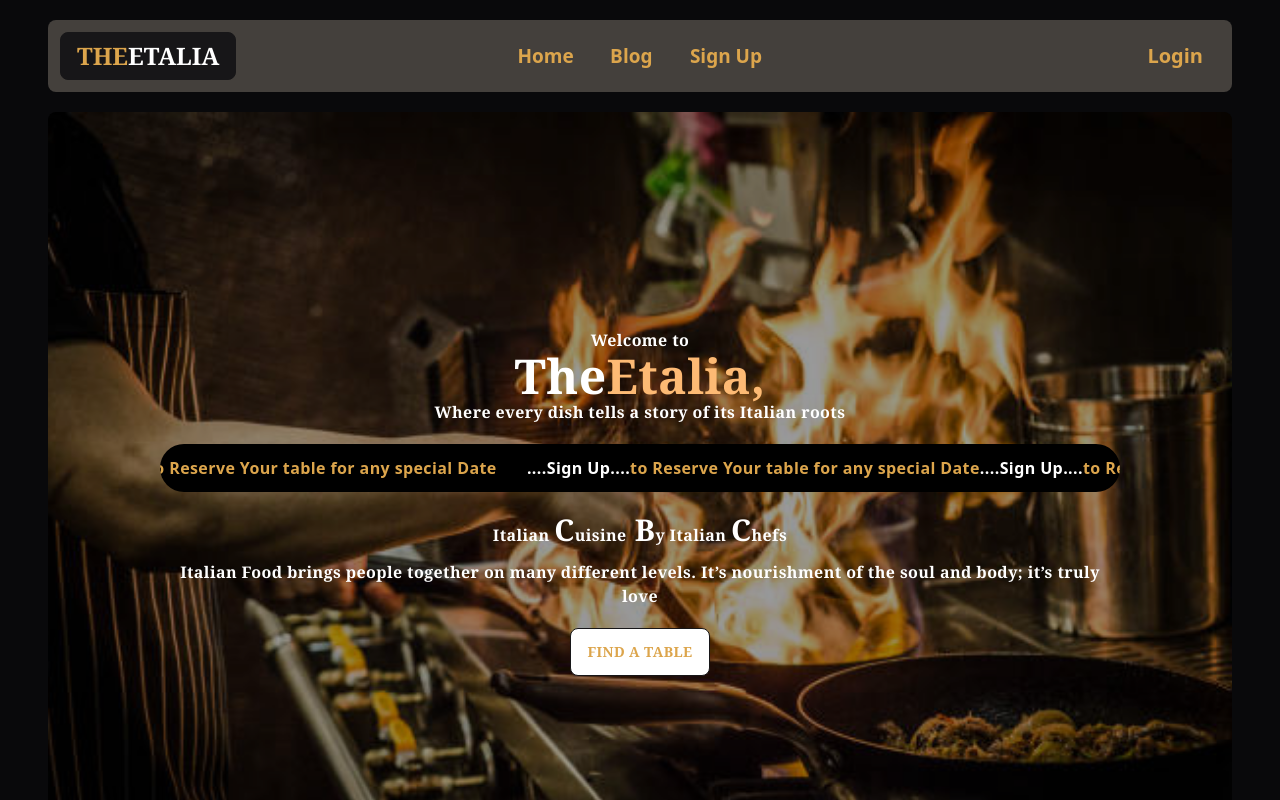
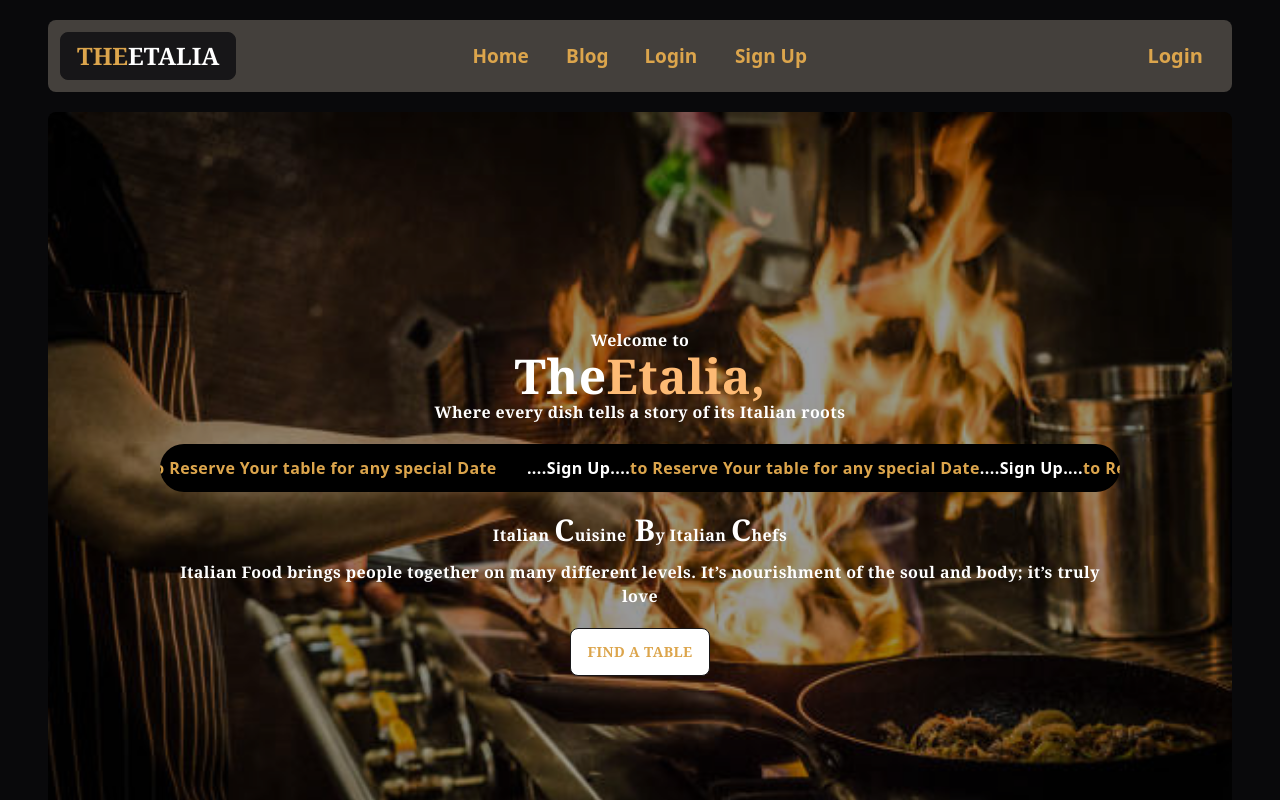
Before and after one commit to Shanto57575/chef-hunter, a React (Vite) app: page / in a window 1280 px wide. Shown: the top 800 px of the page. Built offline with nearby package versions, Linux system fonts and the light colour scheme; no server answers.

Commit message:
readme file added

```diff
--- a/src/Provider/AuthProvider.jsx
+++ b/src/Provider/AuthProvider.jsx
@@ -22,6 +22,7 @@
 // eslint-disable-next-line react/prop-types
 const AuthProvider = ({ children }) => {
 	const [user, setUser] = useState(null);
+
 	const createUser = (email, password) => {
 		return createUserWithEmailAndPassword(auth, email, password);
 	};
--- a/src/components/Navbar/Header.jsx
+++ b/src/components/Navbar/Header.jsx
@@ -72,6 +72,9 @@
 					<Link className="btn btn-ghost normal-case text-xl " to="/blog">
 						Blog
 					</Link>
+					<Link className="btn btn-ghost normal-case text-xl " to="/login">
+						Login
+					</Link>
 					<Link className="btn btn-ghost normal-case text-xl " to="/register">
 						Sign Up
 					</Link>
```
Also changed, not shown: 1 other file (tests, documents, lock files or other folders).
